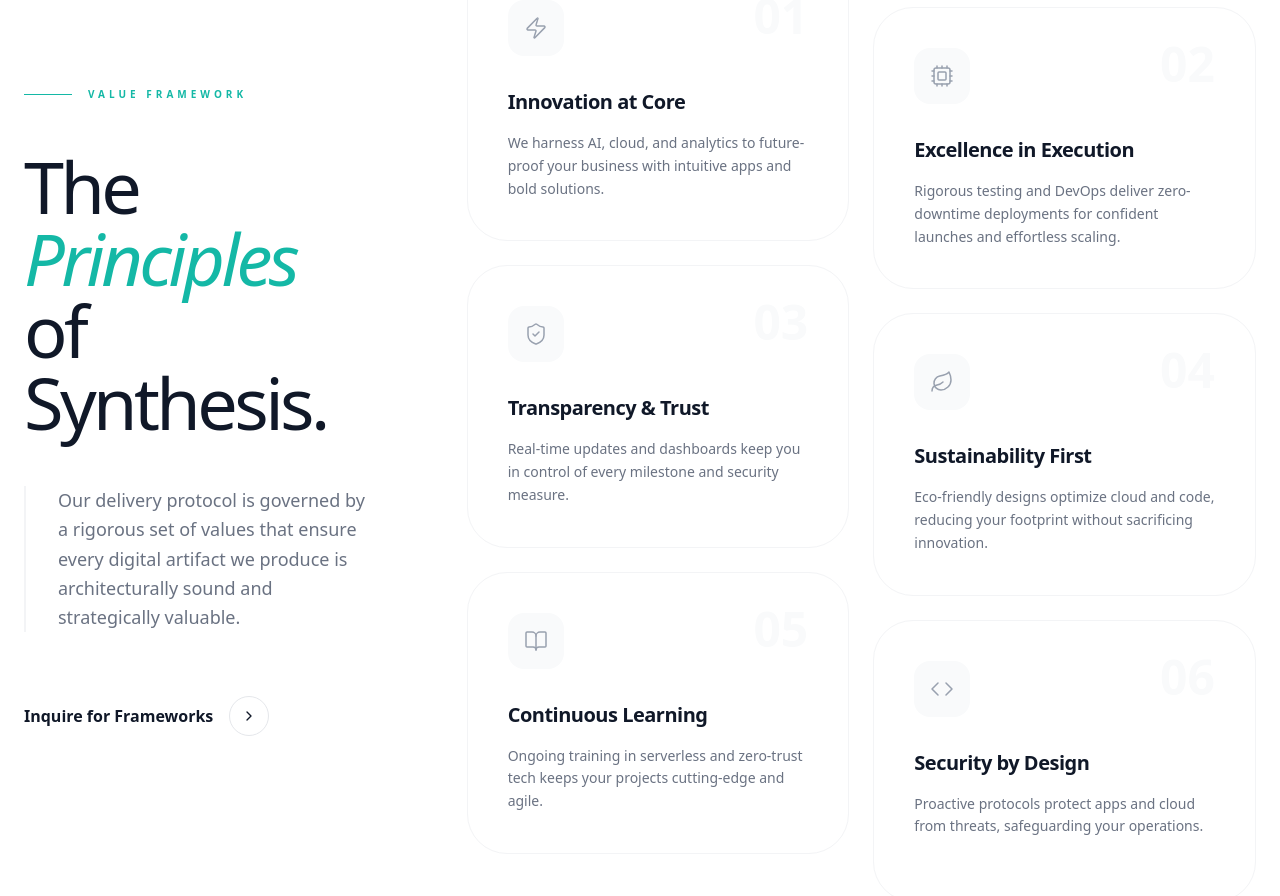
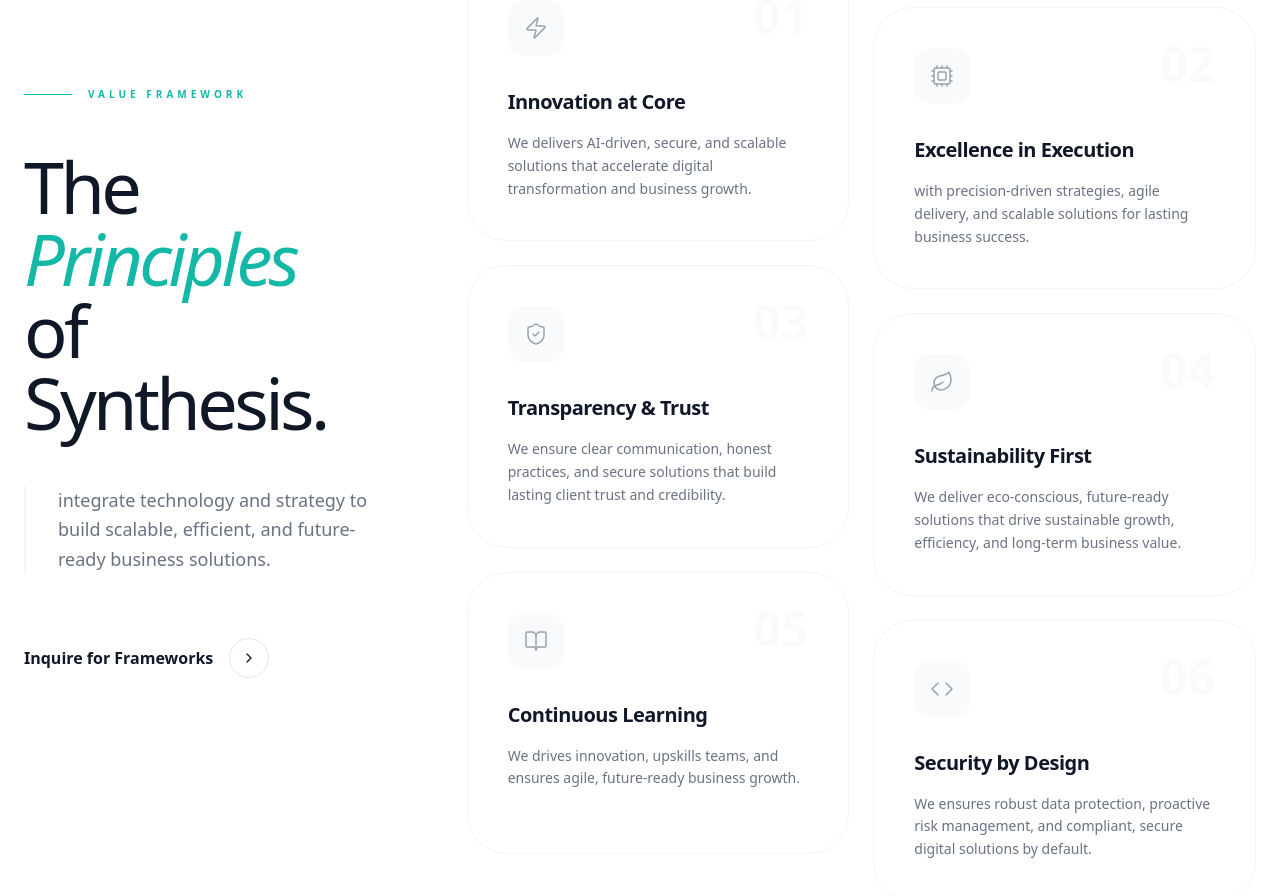
Before and after one commit to auxinzio/auxinzio_frontend, a Next.js app: page /about in a window 1280 px wide. Shown: the part 1340-2236 px from the top of the page. Built offline with nearby package versions, Linux system fonts and the light colour scheme; no server answers.

Commit message:
content changes

```diff
--- a/src/app/page.js
+++ b/src/app/page.js
@@ -93,7 +93,7 @@ export default function Home() {
               <h1 className="text-7xl lg:text-[10rem] font-light text-gray-900 leading-[0.8] tracking-tighter">
                 Engineering <br />
                 <span className="italic font-normal text-[#14b8a6]">Business</span> <br />
-                <span className="font-medium">Excellence.</span>
+                <span className="font-medium">Excellence</span>
               </h1>
             </motion.div>
 
@@ -104,7 +104,7 @@ export default function Home() {
               className="max-w-xl space-y-10"
             >
               <p className="text-xl text-gray-500 leading-relaxed font-light">
-                {`We translate complex technical infrastructure into high-impact digital value. Elevating enterprise ecosystems through architectural precision.`}
+                {`delivers scalable solutions, streamlined workflows, and innovation to drive sustainable enterprise growth.`}
               </p>
 
               <div className="flex flex-wrap items-center gap-8">
--- a/src/app/services/[slug]/page.js
+++ b/src/app/services/[slug]/page.js
@@ -222,13 +222,14 @@ export default function ServiceDetailPage({ params }) {
                                     <h3 className="text-[10px] font-bold uppercase tracking-[0.4em] text-gray-400">Specialized Nodes</h3>
                                 </div>
                                 <div className="grid md:grid-cols-2 gap-8">
+                                    {console.log(service.service_item)}
                                     {(service.service_item && service.service_item.length > 0 ? service.service_item : ["Expert Consultation", "Custom Implementation", "Ongoing Support"]).map((item, i) => (
                                         <div key={i} className="p-8 rounded-[2.5rem] bg-gray-50 border border-gray-100 group hover:bg-[#14b8a6] transition-all duration-500">
                                             <div className="w-12 h-12 rounded-2xl bg-white flex items-center justify-center mb-6 shadow-sm group-hover:scale-110 transition-transform">
                                                 {i % 3 === 0 ? <Fingerprint size={20} /> : i % 3 === 1 ? <Cpu size={20} /> : <Layers size={20} />}
                                             </div>
                                             <h4 className="text-xl font-bold mb-4 group-hover:text-white transition-colors">{item}</h4>
-                                            <p className="text-gray-400 text-sm font-light group-hover:text-white/80 transition-colors">Implemented via high-end synchronization protocols for maximum enterprise efficiency.</p>
+                                            {/* <p className="text-gray-400 text-sm font-light group-hover:text-white/80 transition-colors">Implemented via high-end synchronization protocols for maximum enterprise efficiency.</p> */}
                                         </div>
                                     ))}
                                 </div>
--- a/src/components/sections/Commitments.jsx
+++ b/src/components/sections/Commitments.jsx
@@ -5,32 +5,32 @@ export default function Commitments() {
   const commitments = [
     {
       title: "Innovation at Core",
-      description: "We harness AI, cloud, and analytics to future-proof your business with intuitive apps and bold solutions.",
+      description: "We delivers AI-driven, secure, and scalable solutions that accelerate digital transformation and business growth.",
       icon: Zap,
     },
     {
       title: "Excellence in Execution",
-      description: "Rigorous testing and DevOps deliver zero-downtime deployments for confident launches and effortless scaling.",
+      description: "with precision-driven strategies, agile delivery, and scalable solutions for lasting business success.",
       icon: Cpu,
     },
     {
       title: "Transparency & Trust",
-      description: "Real-time updates and dashboards keep you in control of every milestone and security measure.",
+      description: "We ensure clear communication, honest practices, and secure solutions that build lasting client trust and credibility.",
       icon: ShieldCheck,
     },
     {
       title: "Sustainability First",
-      description: "Eco-friendly designs optimize cloud and code, reducing your footprint without sacrificing innovation.",
+      description: "We deliver eco-conscious, future-ready solutions that drive sustainable growth, efficiency, and long-term business value.",
       icon: Leaf,
     },
     {
       title: "Continuous Learning",
-      description: "Ongoing training in serverless and zero-trust tech keeps your projects cutting-edge and agile.",
+      description: "We drives innovation, upskills teams, and ensures agile, future-ready business growth.",
       icon: BookOpen,
     },
     {
       title: "Security by Design",
-      description: "Proactive protocols protect apps and cloud from threats, safeguarding your operations.",
+      description: "We ensures robust data protection, proactive risk management, and compliant, secure digital solutions by default.",
       icon: Code,
     },
   ];
@@ -54,13 +54,13 @@ export default function Commitments() {
               </div>
 
               <h2 className="text-5xl lg:text-7xl font-light text-gray-900 tracking-tighter leading-none mb-12">
-                The <br/>
-                <span className="italic font-medium text-[#14b8a6]">Principles</span> <br/>
+                The <br />
+                <span className="italic font-medium text-[#14b8a6]">Principles</span> <br />
                 <span className="font-medium">of Synthesis.</span>
               </h2>
 
               <p className="text-lg text-gray-500 max-w-sm leading-relaxed border-l-2 border-gray-100 pl-8">
-                {`Our delivery protocol is governed by a rigorous set of values that ensure every digital artifact we produce is architecturally sound and strategically valuable.`}
+                {`integrate technology and strategy to build scalable, efficient, and future-ready business solutions.`}
               </p>
 
               <div className="pt-8">
@@ -86,7 +86,7 @@ export default function Commitments() {
                 className={`p-10 rounded-[2.5rem] border border-gray-100 bg-white group hover:border-[#14b8a6]/20 hover:shadow-[0_20px_50px_-20px_rgba(20,184,166,0.1)] transition-all duration-500 relative overflow-hidden ${index % 2 !== 0 ? 'md:translate-y-12' : ''}`}
               >
                 {/* Background Number */}
-                <span className="absolute top-8 right-10 text-5xl font-black text-gray-50 group-hover:text-[#14b8a6]/5 transition-colors">0{index + 1}</span>
+                <span className="absolute top-8 right-10 text-5xl font-black text-gray-50 group-hover:text-[#14b8a6]/40 transition-colors">0{index + 1}</span>
 
                 <div className="relative z-10">
                   <div className="w-14 h-14 rounded-2xl bg-gray-50 flex items-center justify-center mb-8 group-hover:bg-[#14b8a6]/10 transition-colors">
--- a/src/components/sections/GetDemoModal.jsx
+++ b/src/components/sections/GetDemoModal.jsx
@@ -62,7 +62,6 @@ export default function GetDemoModal({ isOpen, onClose }) {
     };
   }, [isOpen]);
 
-  console.log(formData);
   const handleSubmit = (e) => {
     e.preventDefault();
     setLoading(true);
--- a/src/components/sections/ServiceSection.jsx
+++ b/src/components/sections/ServiceSection.jsx
@@ -60,7 +60,7 @@ export default function ServiceSection({ service }) {
                            className="group relative bg-white p-12 lg:p-16 hover:bg-gray-50 transition-colors duration-500 min-h-[450px] flex flex-col"
                         >
                            {/* Service Index */}
-                           <span className="absolute top-12 right-12 text-6xl font-black text-gray-50 group-hover:text-[#14b8a6]/5 transition-colors select-none">0{index + 1}</span>
+                           <span className="absolute top-12 right-12 text-6xl font-black text-gray-50 group-hover:text-[#14b8a6]/40 transition-colors select-none">0{index + 1}</span>
                            <div className="relative z-10 flex-grow">
                               <div className="w-16 h-16 rounded-2xl bg-gray-50 flex items-center justify-center mb-10 group-hover:bg-[#14b8a6]/10 transition-colors">
                                  <Layers className="w-6 h-6 text-gray-400 group-hover:text-[#14b8a6]" />
@@ -69,7 +69,7 @@ export default function ServiceSection({ service }) {
                                  {srv.title}
                               </h3>
                               <p className="text-gray-500 leading-relaxed max-w-[280px]">
-                                 Architecting high-performance digital solutions tailored to the specific logical demands of your industry.
+                                 {srv.description.short_description}
                               </p>
                            </div>
                            <Link href={`/services/${srv.slug}`}>
--- a/src/data/about.json
+++ b/src/data/about.json
@@ -1,7 +1,7 @@
 {
     "tag":" About Our Company",
     "title": "About Us",
-    "description": "We deliver reliable, secure, and forward-thinking IT solutions that empower businesses to operate efficiently and grow with confidence. By combining strategic IT consulting, scalable cloud solutions, and proactive managed IT services, we help organizations optimize performance, enhance security, and reduce operational risk.",
+    "description": "We provide secure, reliable, and future‑ready IT solutions that empower businesses to operate efficiently and scale with confidence. Through strategic IT consulting, scalable cloud services, and proactive managed IT support, we help organizations boost performance, strengthen cybersecurity, and reduce operational risks.",
     "skills": [
         {
             "label": "IT Consulting & Support",
```
Also changed, not shown: src/app/layout.js (+4 -4 lines), src/components/sections/AboutSection.jsx (+4 -4 lines), src/components/sections/StatsOrganic.jsx (+7 -7 lines). Lines whose indentation alone changed are shown as unchanged.
